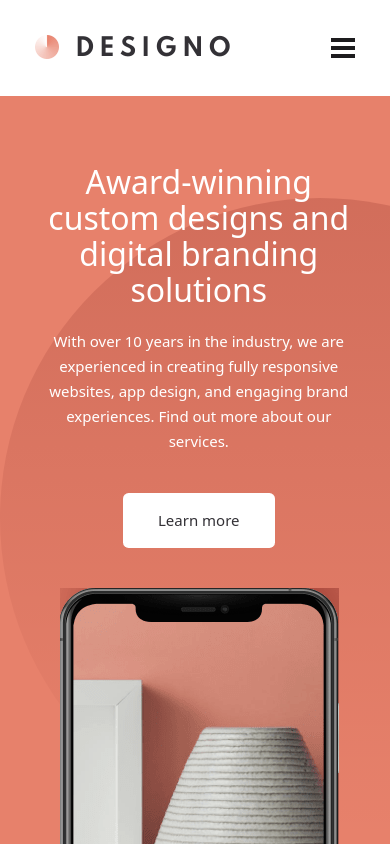
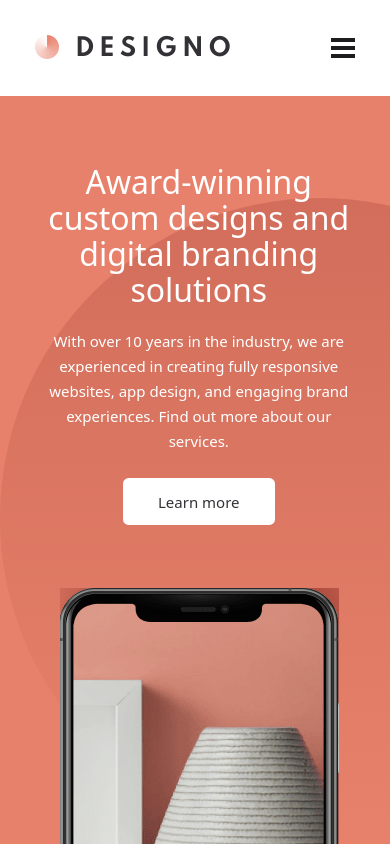
Before and after one commit to TedJenkler/Multi-Page-Website, a React (Create React App) app: page / in a window 390 px wide. Shown: the top 844 px of the page. Built offline with nearby package versions, Linux system fonts and the light colour scheme.

Commit message:
Trying to fix header btn mobile

```diff
--- a/src/index.css
+++ b/src/index.css
@@ -139,9 +139,9 @@ a {
   width: 10.13em;
   height: 3.73em;
   color: #333136;
-  margin-top: 1.6em;
+  margin-top: 0.6em;
   margin-bottom: 2.6em;
-  padding: 1em;
+  padding: 0.75em;
   background-color: #FFFFFF;
   z-index: 100000000;
 }
```
